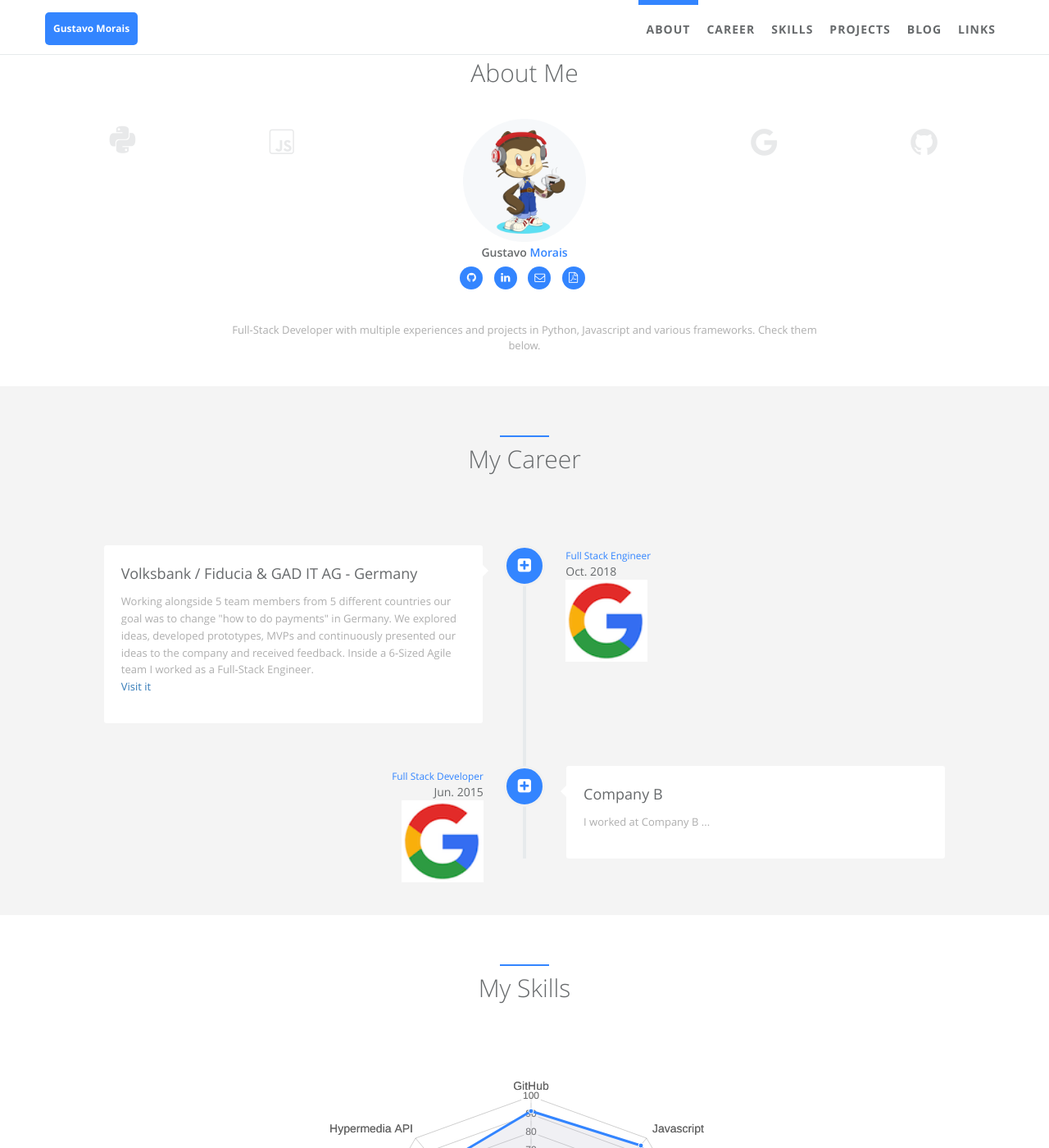
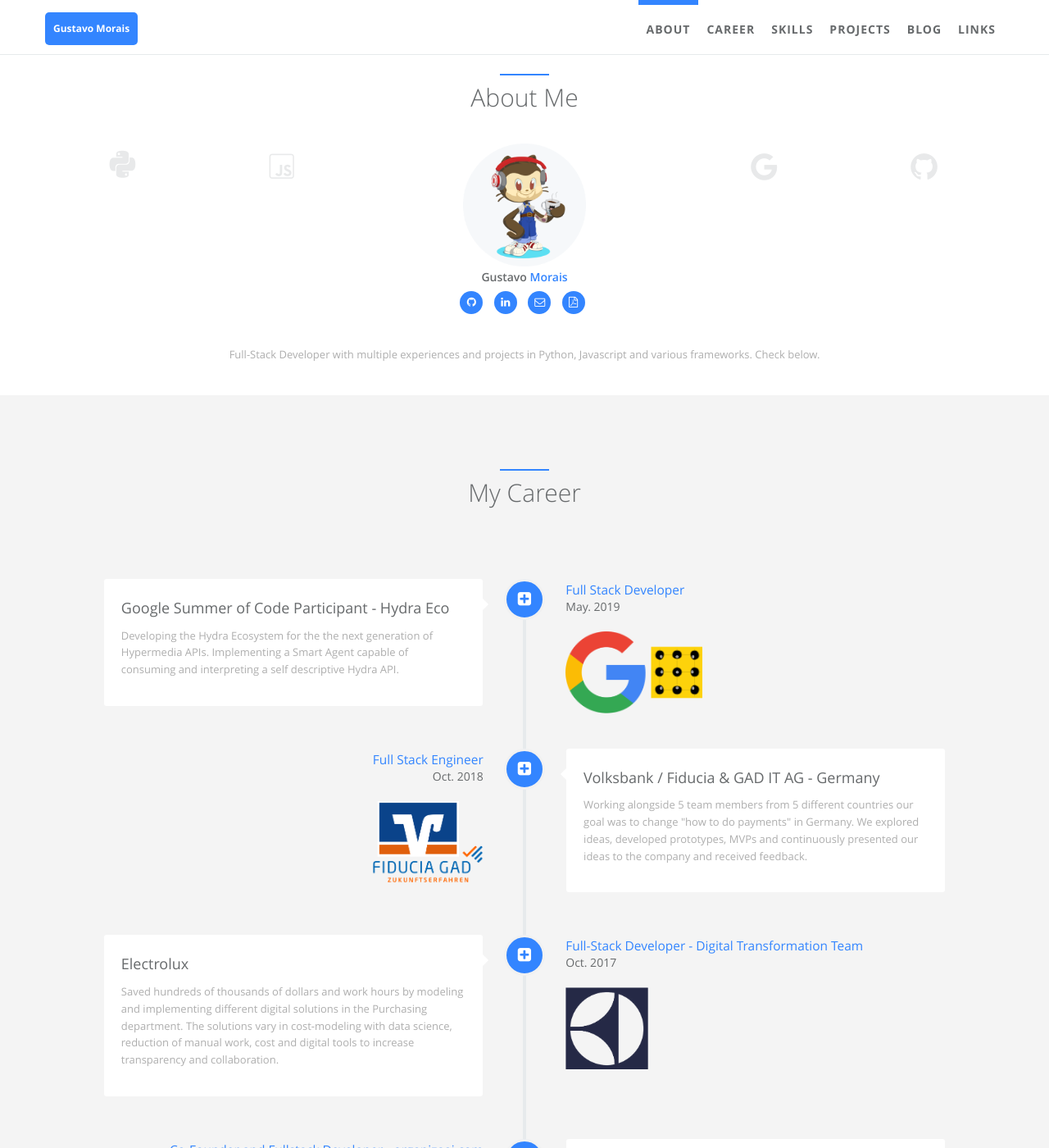
Before and after one commit to Guttz/guttz.github.io, a Jekyll site: the page built from index.html, in a window 1280 px wide and 1400 px high. Shown: the whole window at 82% size. Built offline with Jekyll 4.4.1, drawn with Linux system fonts in a browser that asks for light colours; some of the changed text lies outside the part shown.

Commit message:
Adding my past experiences

```diff
--- a/_config.yml
+++ b/_config.yml
@@ -28,7 +28,7 @@
   skill_icon2:
     - name: fa-google
     - name: fa-github
-  desc: Full-Stack Developer with multiple experiences and projects in Python, Javascript and various frameworks. Check them below.
+  desc: Full-Stack Developer with multiple experiences and projects in Python, Javascript and various frameworks. Check below.
 
 # comment
 disqus:  # if you wanna comment feature, go to https://disqus.com/ to get your configuration; if not, comment following two lines.
--- a/_data/index/careers.yml
+++ b/_data/index/careers.yml
@@ -1,10 +1,26 @@
 # careers section data
 # if you don't have language feature(language.yml is empty), ignore "i18n" items
+
+- name:
+    detail: Google Summer of Code Participant - Hydra Eco
+    i18n: company_a
+  desc:
+    detail: Developing the Hydra Ecosystem for the the next generation of Hypermedia APIs. Implementing a Smart Agent capable of consuming and interpreting a self descriptive Hydra API.
+    i18n: company_a_desc
+  date:
+    detail: May. 2019
+    i18n: company_a_date
+  job:
+    detail: Full Stack Developer
+    i18n: company_a_job
+  icon: fa-plus-square
+  logo: /static/assets/img/landing/gsoc.png
+
 - name:
     detail: Volksbank / Fiducia & GAD IT AG - Germany
     i18n: company_a
   desc:
-    detail: Working alongside 5 team members from 5 different countries our goal was to change "how to do payments" in Germany. We explored ideas, developed prototypes, MVPs and continuously presented our ideas to the company and received feedback. Inside a 6-Sized Agile team I worked as a Full-Stack Engineer. <br> <a href="https://www.w3schools.com">Visit it</a>
+    detail: Working alongside 5 team members from 5 different countries our goal was to change "how to do payments" in Germany. We explored ideas, developed prototypes, MVPs and continuously presented our ideas to the company and received feedback.
     i18n: company_a_desc
   date:
     detail: Oct. 2018
@@ -13,19 +29,49 @@
     detail: Full Stack Engineer
     i18n: company_a_job
   icon: fa-plus-square
-  logo: /static/assets/img/landing/google.png
+  logo: /static/assets/img/landing/fiducia.png
 
 - name:
-    detail: Company B
+    detail: Electrolux
     i18n: company_b
   desc:
-    detail: I worked at Company B ...
+    detail: Saved hundreds of thousands of dollars and work hours by modeling and implementing different digital solutions in the Purchasing department. The solutions vary in cost-modeling with data science, reduction of manual work, cost and digital tools to increase transparency and collaboration.
     i18n: company_b_desc
   date:
-    detail: Jun. 2015
+    detail: Oct. 2017
     i18n: company_b_date
   job:
-    detail: Full Stack Developer
+    detail: Full-Stack Developer - Digital Transformation Team
     i18n: company_b_job
   icon: fa-plus-square
-  logo: /static/assets/img/landing/google.png
+  logo: /static/assets/img/landing/electrolux.png
+
+- name:
+    detail: Organiza AI
+    i18n: company_b
+  desc:
+    detail: Co-founded and developed a complete system for managing technical service providers, which includes a full-featured web system to control everything the company needs. Ticket control, stock and financial management, reports and much more.
+    i18n: company_b_desc
+  date:
+    detail: Sept. 2017
+    i18n: company_b_date
+  job:
+    detail: Co-Founder and Fullstack Developer - organizaai.com
+    i18n: company_b_job
+  icon: fa-plus-square
+  logo: /static/assets/img/landing/organizaai.png
+
+- name:
+    detail: Federal Technological University of Paraná
+    i18n: company_b
+  desc:
+    detail: Developed and implemented a methodology for analyzing the efficiency of Curitiba's public transport. Co-author of an article that describes it, which was published in the Global Control of Transportation Systems Symposium.
+    i18n: company_b_desc
+  date:
+    detail: Aug. 2015 - Feb. 2017
+    i18n: company_b_date
+  job:
+    detail: Student Assistant Researcher
+    i18n: company_b_job
+  icon: fa-plus-square
+  logo: /static/assets/img/landing/utfpr.png
--- a/_includes/sections/career.html
+++ b/_includes/sections/career.html
@@ -17,9 +17,9 @@
                     <div class="vertical-timeline-content wow {% if loopindex == 1 %} rotateInUpRight {% else %} rotateInUpLeft {% endif %}">
                         <h2><span data-i18n="career.{{ career.name.i18n }}">{{ career.name.detail }}</span></h2>
                         <p><span data-i18n="career.{{ career.desc.i18n }}">{{ career.desc.detail }} </span></p>
-                        <span class="vertical-date"> <small><span data-i18n="career.{{ career.job.i18n }}">{{ career.job.detail }}</span></small> <br/>
-                        <span data-i18n="career.{{ career.date.i18n }}"> {{ career.date.detail }} </span> <br/>
-                        <img src="{{career.logo}}" alt="Smiley face" height="100"> </span>
+                        <span class="vertical-date"> <small> <span class="job-title" data-i18n="career.{{ career.job.i18n }}">{{ career.job.detail }}</span></small> <br/>
+                        <span data-i18n="career.{{ career.date.i18n }}"> {{ career.date.detail }} </span> <br/> <br/>
+                        <img style="max-width: 300px; max-height: 100px;" src="{{career.logo}}" alt="Smiley face"> </span>
                     </div>
                 </div>
             {% endfor %}
--- a/static/css/custom.scss
+++ b/static/css/custom.scss
@@ -19,3 +19,11 @@
 #inSlider {
     display: none;
 }
+
+.landing-page .navy-line {
+    padding-bottom: 30px;
+}
+
+.job-title{
+    font-size: 1.3em;
+}
```
Also changed, not shown: static/assets/img/landing/electrolux.png (added), static/assets/img/landing/fiducia.png (added), static/assets/img/landing/fiduciat.png (added), static/assets/img/landing/google.png (deleted), static/assets/img/landing/gsoc.png (added), static/assets/img/landing/organizaai.png (added), static/assets/img/landing/utfpr.png (added).
